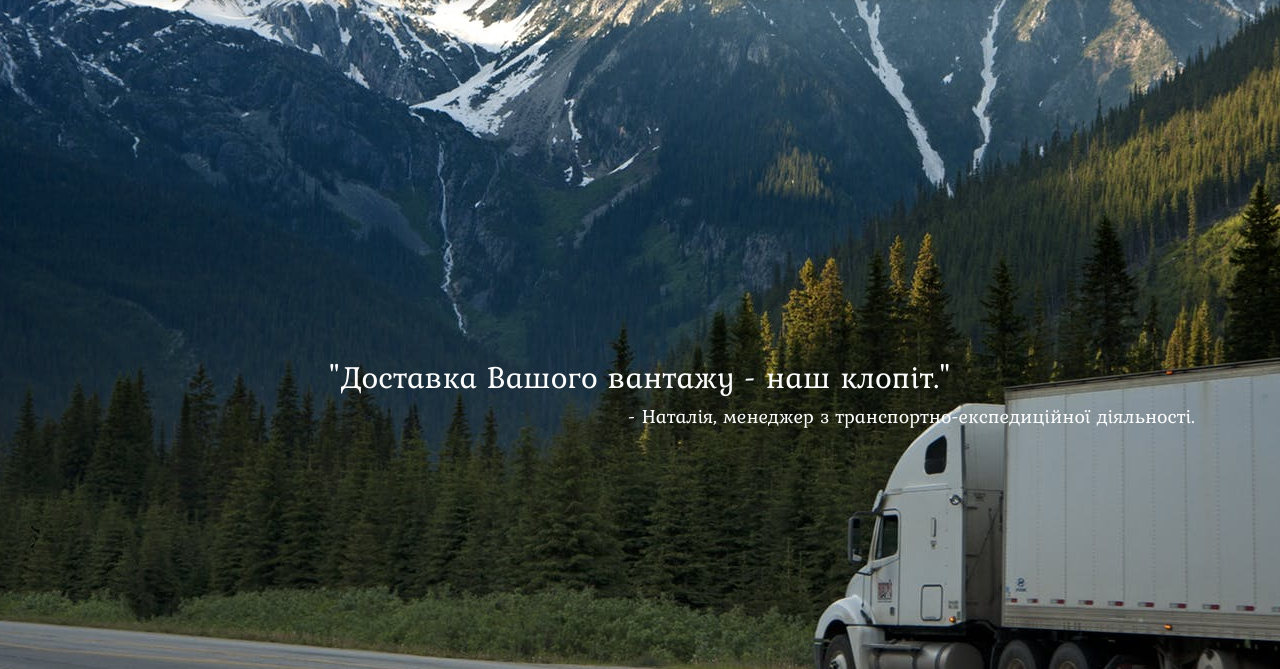
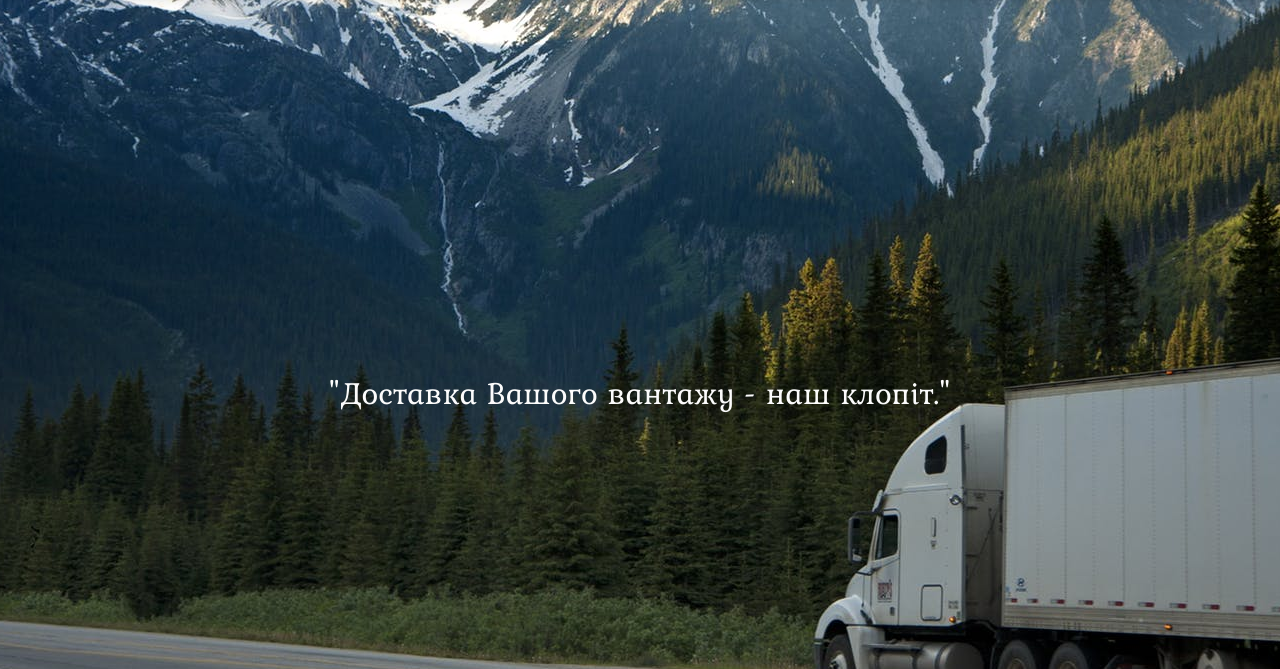
Before and after one commit to ParzivaI13/ntw.github.io, a plain HTML site: page index.html in a window 1280 px wide. Shown: the part 131-800 px from the top of the page. Drawn offline with nearby package versions, Linux system fonts and the light colour scheme.

Commit message:
Update index.html
c4 mini

```diff
--- a/index.html
+++ b/index.html
@@ -38,8 +38,8 @@
     <div id="s1" class="ssec section1 d-flex align-items-center justify-content-center">
         <div class="s1-content-wrap container">
             <h2 class="font-primary color-primary2 text-center">"Доставка Вашого вантажу - наш клопіт."</h1>
-                <h5 class="font-primary color-primary2 text-right ">- Наталія, менеджер з транспортно-експедиційної
-                    діяльності.</h4>
+                <!-- <h5 class="font-primary color-primary2 text-right ">- Наталія, менеджер з транспортно-експедиційної
+                    діяльності.</h4> -->
         </div>
     </div>
 
```
